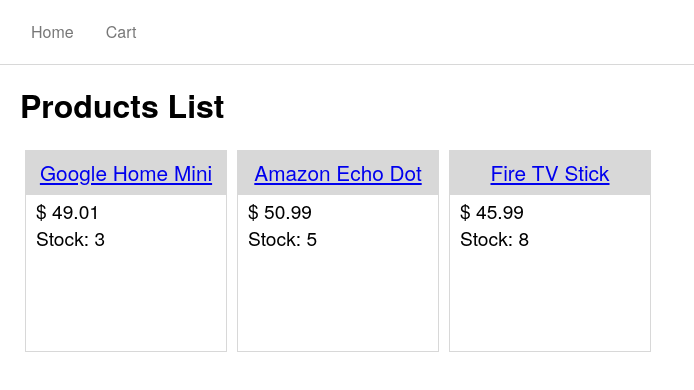
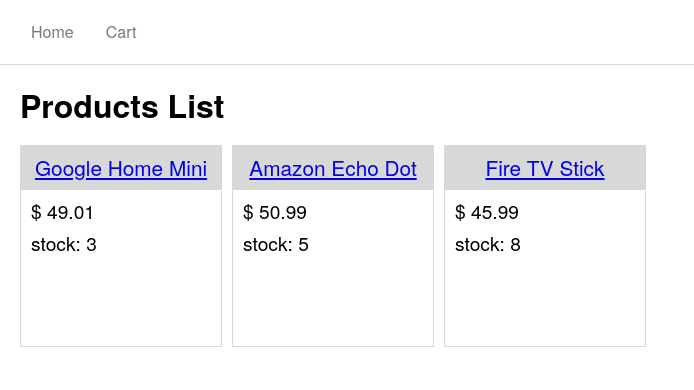
Before and after one commit to teinen/vuex-practice, a Vue app: page /#/ in a window 1280 px wide. Shown: the top 390 px of the page, without its empty margins (0-694 px from the left). Built offline with nearby package versions, Linux system fonts and the light colour scheme.

Commit message:
Update css

```diff
--- a/src/components/Product.vue
+++ b/src/components/Product.vue
@@ -20,7 +20,7 @@
   flex-flow: column nowrap;
   width: 200px;
   height: 200px;
-  margin: 5px;
+  margin-right: 10px;
   border: solid 1px #d8d8d8;
 
   .name {
@@ -33,7 +33,7 @@
 
   .price {
     font-size: 1.2rem;
-    padding: 5px 10px 0px 10px;
+    margin: 10px 10px 0px 10px;
 
     &::before {
       content: '$ ';
@@ -42,10 +42,10 @@
 
   .stock {
     font-size: 1.2rem;
-    padding: 5px 10px 0px 10px;
+    margin: 10px 0px 0px 10px;
 
     &::before {
-      content: 'Stock: ';
+      content: 'stock: ';
     }
   }
 }
```
